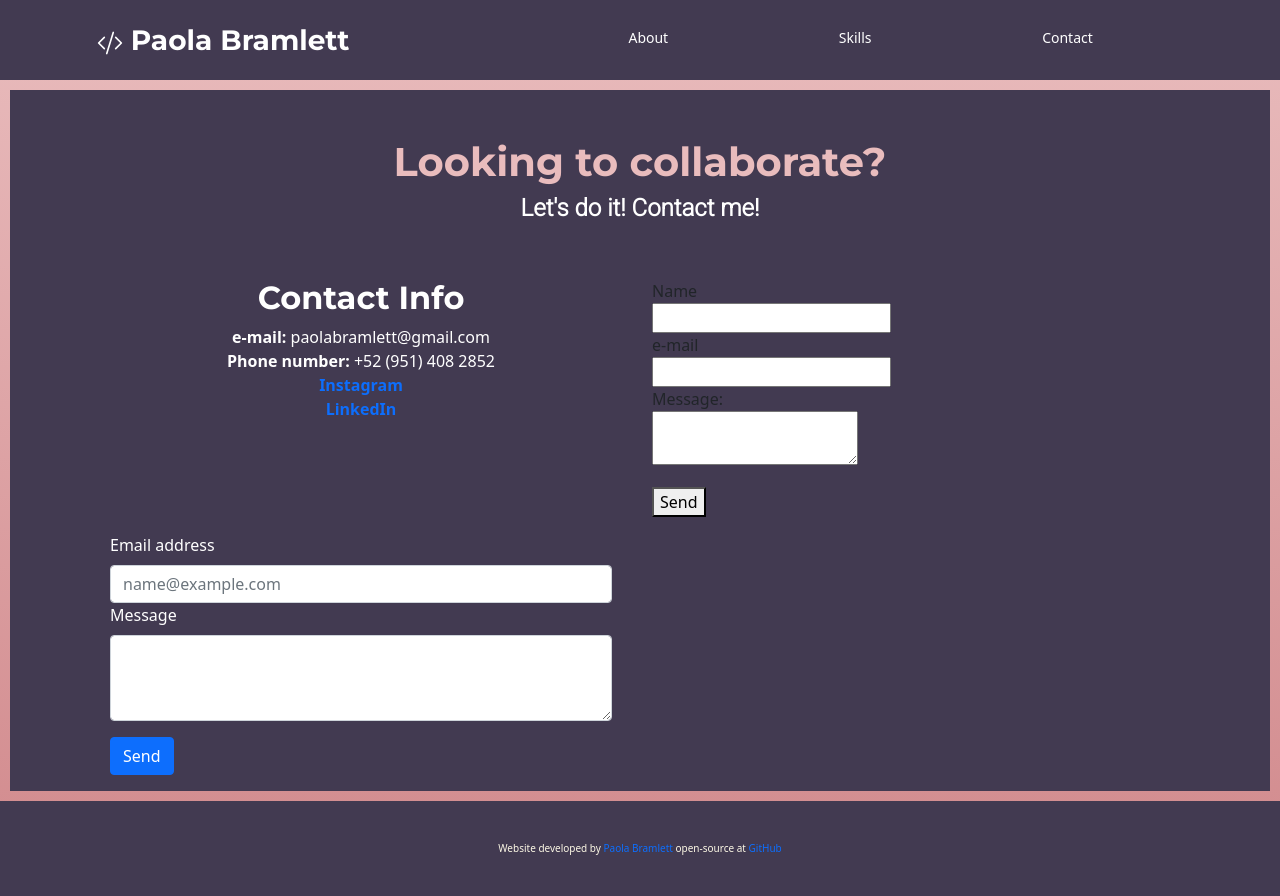
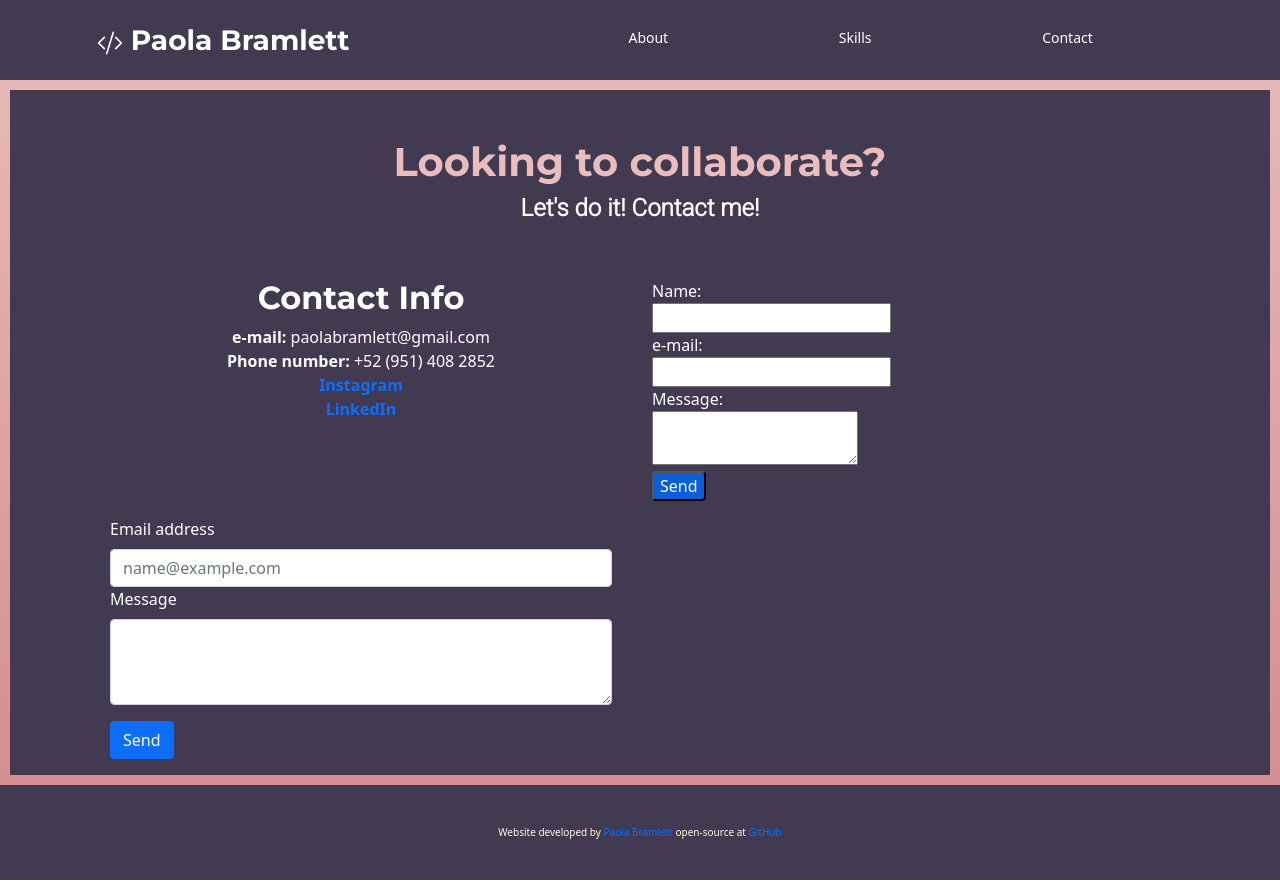
Before and after one commit to paolabramlett/Paola-Bramlett-Website, a React (Create React App) app: page /Contact in a window 1280 px wide. Built offline with nearby package versions, Linux system fonts and the light colour scheme.

Commit message:
contact form

```diff
--- /dev/null
+++ b/src/ContactForm.css
@@ -0,0 +1,10 @@
+form {
+    color: white;
+}
+
+button {
+    color:white;
+    background-color: #0B5ED7;
+    border-radius: 4px;
+    box-shadow: 0, 0, 0, 0.2 ;
+}
--- a/src/ContactForm.js
+++ b/src/ContactForm.js
@@ -1,4 +1,5 @@
 import React from "react";
+import "./ContactForm.css";
 
 export default function ContactForm (){
     return (
@@ -8,16 +9,17 @@ export default function ContactForm (){
             method="post"
             data-netlify="true"
             onSubmit="submit"
+            netlify
             >
                 <input type="hidden" name="form-name" value="contact v1" />
                 <div>
-                    <label>Name <br />
+                    <label>Name: <br />
                         <input type="text" name="first-name" />
                     </label>
                     <br />
                 </div>
                 <div>
-                    <label htmlFor="email">e-mail <br />
+                    <label htmlFor="email">e-mail: <br />
                     <input id="email" type="email" name="email" />
                     </label>
                     <br />
@@ -30,7 +32,7 @@ export default function ContactForm (){
                     <br />
                 </div>
 
-                <button variant="primary" type="submit" className="mt-3">Send</button>
+                <button type="submit">Send</button>
 
             </form>
         </div>
```
Also changed, not shown: 1 other file (tests, documents, lock files or other folders).
